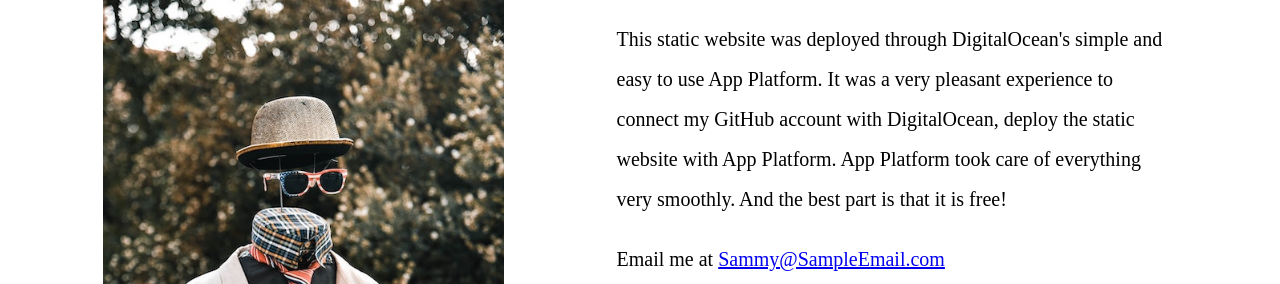
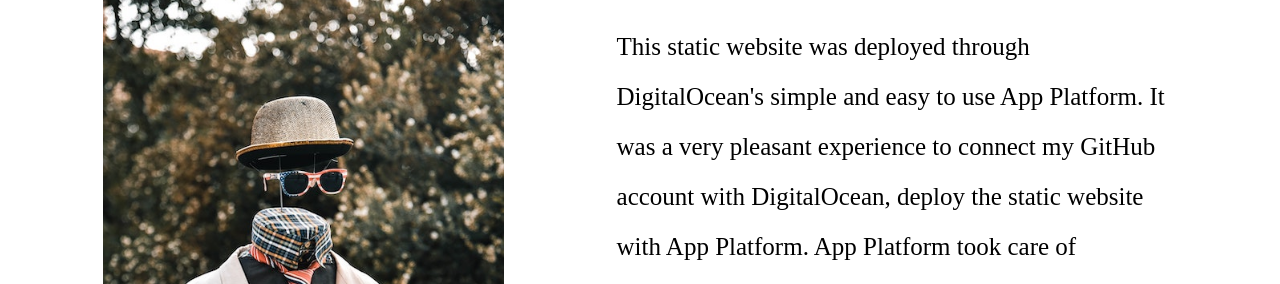
Before and after one commit to Phyo-Thant-Aung/digital-ocean-static-site, a plain HTML site: page index.html in a window 1280 px wide. Shown: the part 668-952 px from the top of the page. Drawn offline with Linux system fonts and the light colour scheme.

Commit message:
Updated content
updated email and font size

```diff
--- a/index.html
+++ b/index.html
@@ -40,10 +40,10 @@
       <td valign="top" style="padding-top:45px; padding-right:110px; padding-left:40px;">
         <h1>
           Hello </h1>
-        <p style="line-height: 2.0; font-size:20px;">
+        <p style="line-height: 2.0; font-size:25px;">
           This static website was deployed through DigitalOcean's simple and easy to use App Platform. It was a very pleasant experience to connect my GitHub account with DigitalOcean, deploy the static website with App Platform. App Platform took care of everything very smoothly. And the best part is that it is free! </p>
-        <p style="line-height: 2.0; font-size:20px;">
-          Email me at <a href="mailto:Sammy@SampleEmail.com">Sammy@SampleEmail.com </a></p>
+        <p style="line-height: 2.0; font-size:25px;">
+          Email me at <a href="mailto:Sammy@SampleEmail.com">phyota@live.com </a></p>
       </td>
     </tr>
   </table>
```
